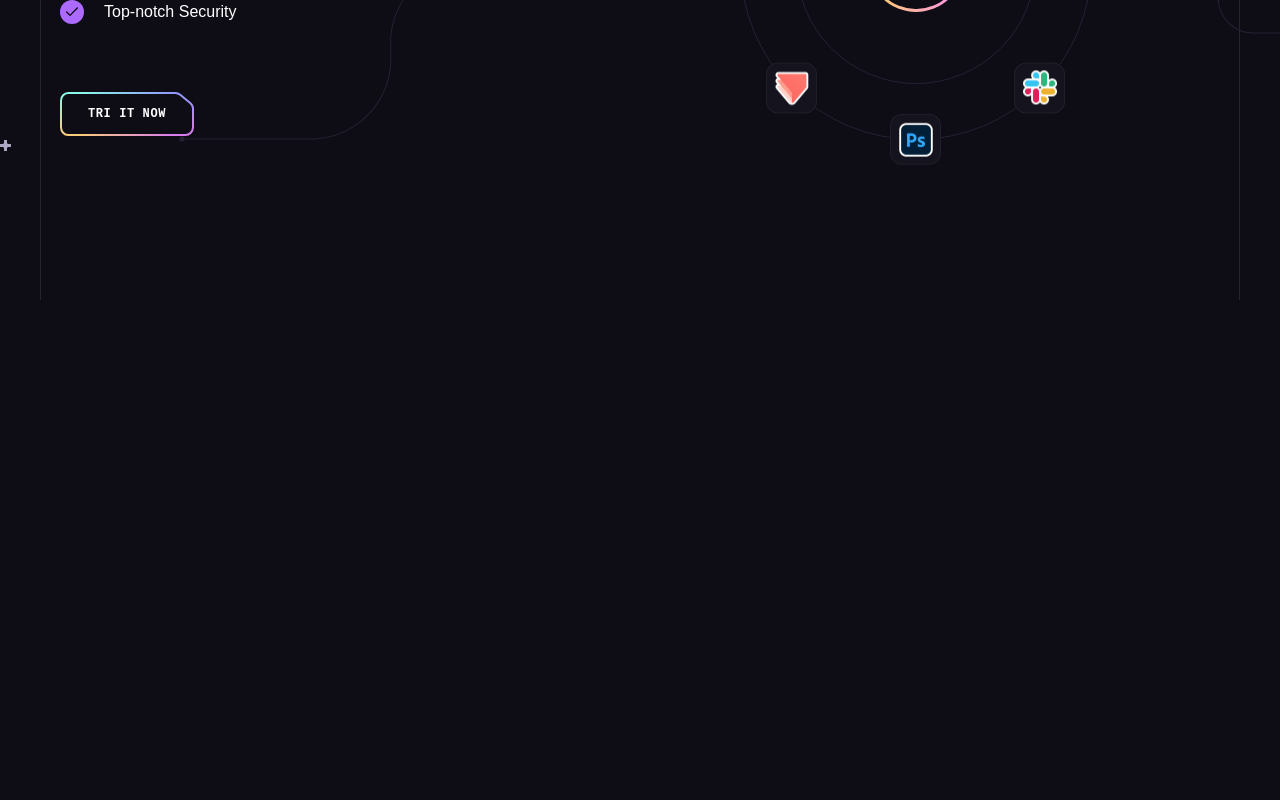
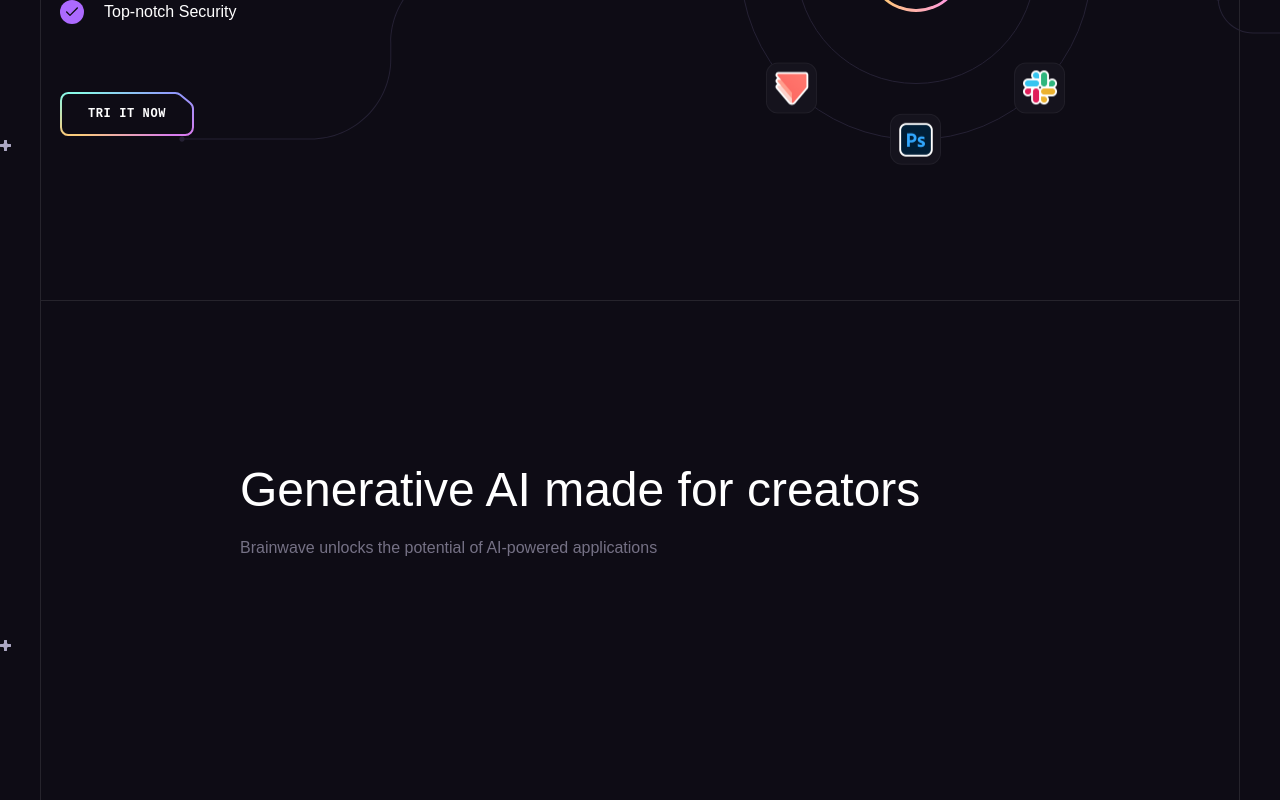
Before and after one commit to saman-sah/Tailwind-Nuxt-UiUx, a Nuxt app: page / in a window 1280 px wide. Shown: the part 3854-4654 px from the top of the page. Before the commit the page ends 4154 px from the top, so only its background shows below. Built offline with nearby package versions, Linux system fonts and the light colour scheme.

Commit message:
init services component

```diff
--- /dev/null
+++ b/components/services/Heading.vue
@@ -0,0 +1,37 @@
+<template>
+  <div :class="[
+    className,
+    'max-w-[50rem] mx-auto mb-12 lg:mb-20'
+  ]"
+  >
+    <h2
+      v-if="title"
+      class="h2"
+    >
+      {{ title }}
+    </h2>
+    <p
+      v-if="text"
+      class="body-2 mt-4 text-n-4"
+    >
+      {{ text }}
+    </p>
+  </div>
+</template>
+
+<script setup>
+defineProps({
+  className: {
+    type: String,
+    default: ''
+  },
+  title: {
+    type: String,
+    default: ''
+  },
+  text: {
+    type: String,
+    default: ''
+  }
+})
+</script>
--- /dev/null
+++ b/components/services/index.vue
@@ -0,0 +1,16 @@
+<template>
+  <SectionBase
+    id="how-to-use"
+  >
+    <div class="container">
+      <HeadingServices
+        title="Generative AI made for creators"
+        text="Brainwave unlocks the potential of AI-powered applications"
+      />
+    </div>
+  </SectionBase>
+</template>
+
+<script setup>
+import HeadingServices from './Heading.vue'
+</script>
--- a/pages/index.vue
+++ b/pages/index.vue
@@ -5,6 +5,7 @@
       <Hero />
       <Benefits />
       <Collaboration />
+      <Services />
     </div>
     <ButtonGradient />
   </div>
```
